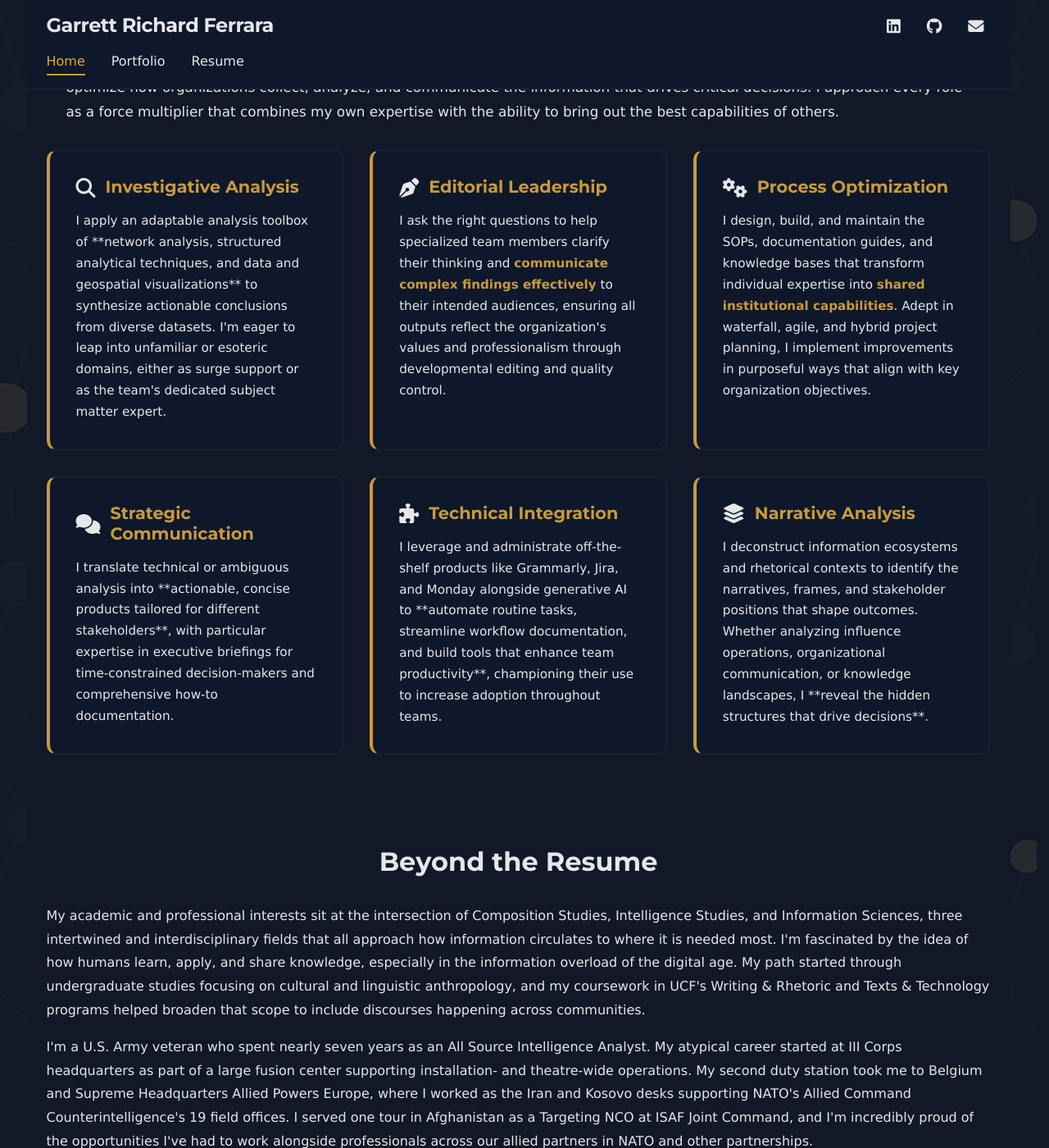
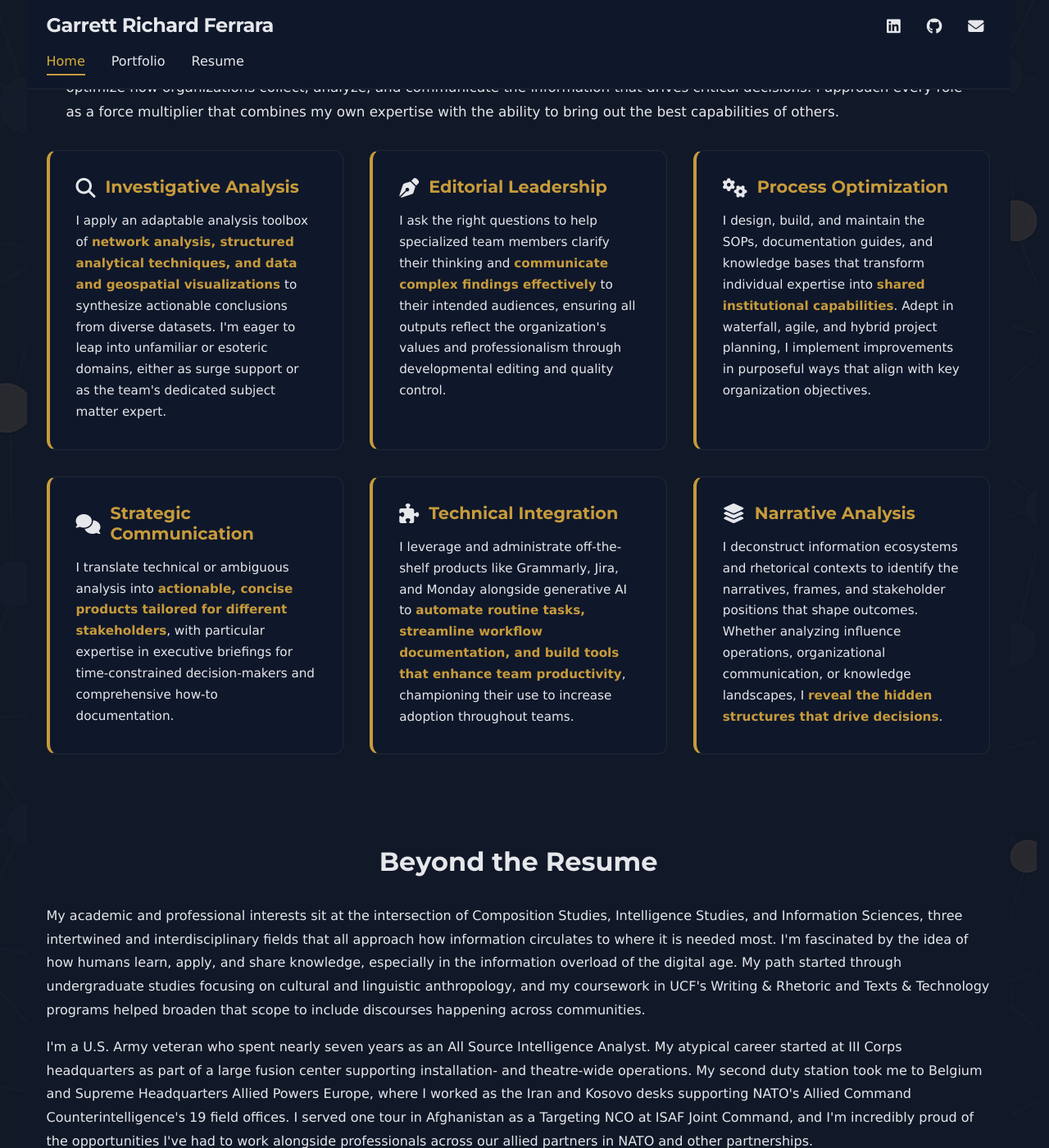
Before and after one commit to Garrett-Ferrara/garrett-ferrara.github.io, a Jekyll site: the page built from index.md, in a window 1280 px wide and 1400 px high, scrolled down 665 px. Shown: the whole window at 82% size. Built offline with Jekyll 4.4.1, drawn with Linux system fonts in a browser that asks for light colours; some web fonts are replaced.

Commit message:
Fix home page bold formatting with HTML strong tags
Replace markdown ** syntax with <strong> tags in competency descriptions.
Markdown bold syntax does not render in HTML context on Jekyll pages.

- Investigative Analysis: network analysis, structured analytical techniques, and data and geospatial visualizations
- Strategic Communication: actionable, concise products tailored for different stakeholders
- Technical Integration: automate routine tasks, streamline workflow documentation, and build tools that enhance team productivity
- Narrative Analysis: reveal the hidden structures that drive decisions

🤖 Generated with Claude Code

Co-Authored-By: Claude <noreply@anthropic.com>

```diff
--- a/index.md
+++ b/index.md
@@ -35,7 +35,7 @@ layout: page
   <div class="competencies-grid">
     <div class="competency-card">
       <h3><i class="fas fa-magnifying-glass"></i> Investigative Analysis</h3>
-      <p>I apply an adaptable analysis toolbox of **network analysis, structured analytical techniques, and data and geospatial visualizations** to synthesize actionable conclusions from diverse datasets. I'm eager to leap into unfamiliar or esoteric domains, either as surge support or as the team's dedicated subject matter expert.</p>
+      <p>I apply an adaptable analysis toolbox of <strong>network analysis, structured analytical techniques, and data and geospatial visualizations</strong> to synthesize actionable conclusions from diverse datasets. I'm eager to leap into unfamiliar or esoteric domains, either as surge support or as the team's dedicated subject matter expert.</p>
     </div>
 
     <div class="competency-card">
@@ -50,17 +50,17 @@ layout: page
 
     <div class="competency-card">
       <h3><i class="fas fa-comments"></i> Strategic Communication</h3>
-      <p>I translate technical or ambiguous analysis into **actionable, concise products tailored for different stakeholders**, with particular expertise in executive briefings for time-constrained decision-makers and comprehensive how-to documentation.</p>
+      <p>I translate technical or ambiguous analysis into <strong>actionable, concise products tailored for different stakeholders</strong>, with particular expertise in executive briefings for time-constrained decision-makers and comprehensive how-to documentation.</p>
     </div>
 
     <div class="competency-card">
       <h3><i class="fas fa-puzzle-piece"></i> Technical Integration</h3>
-      <p>I leverage and administrate off-the-shelf products like Grammarly, Jira, and Monday alongside generative AI to **automate routine tasks, streamline workflow documentation, and build tools that enhance team productivity**, championing their use to increase adoption throughout teams.</p>
+      <p>I leverage and administrate off-the-shelf products like Grammarly, Jira, and Monday alongside generative AI to <strong>automate routine tasks, streamline workflow documentation, and build tools that enhance team productivity</strong>, championing their use to increase adoption throughout teams.</p>
     </div>
 
     <div class="competency-card">
       <h3><i class="fas fa-layer-group"></i> Narrative Analysis</h3>
-      <p>I deconstruct information ecosystems and rhetorical contexts to identify the narratives, frames, and stakeholder positions that shape outcomes. Whether analyzing influence operations, organizational communication, or knowledge landscapes, I **reveal the hidden structures that drive decisions**.</p>
+      <p>I deconstruct information ecosystems and rhetorical contexts to identify the narratives, frames, and stakeholder positions that shape outcomes. Whether analyzing influence operations, organizational communication, or knowledge landscapes, I <strong>reveal the hidden structures that drive decisions</strong>.</p>
     </div>
   </div>
 </div>
```
